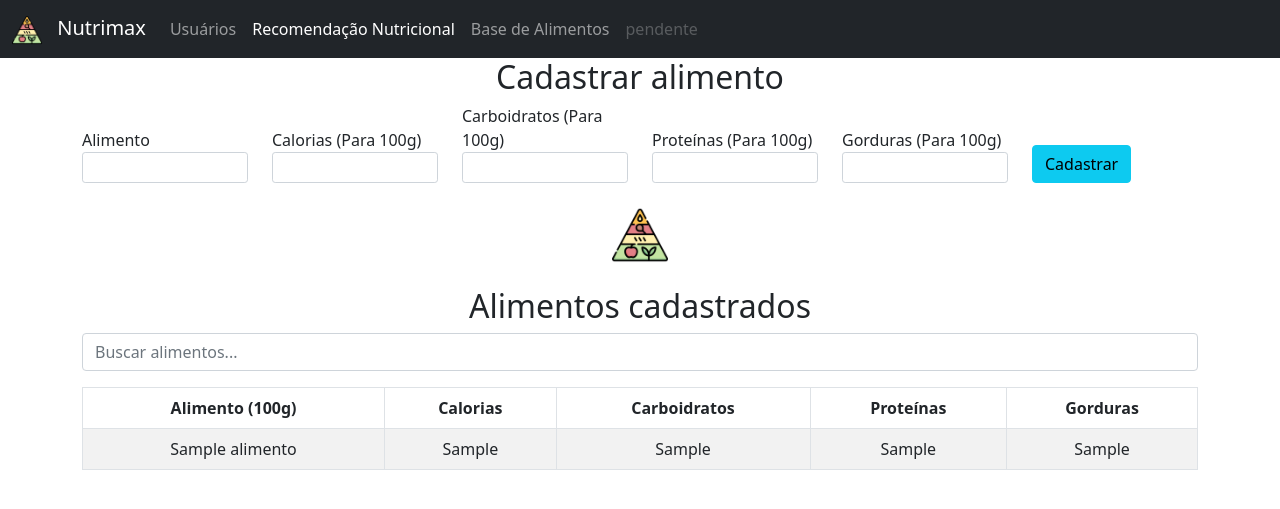
After one commit to aoagostinho2023/prj_ads_2024, a Django app: page /pages/alimentos/ in a window 1280 px wide. The commit adds this page. Shown: the top 509 px of the page. Run offline with Django 5.2, Linux system fonts and the light colour scheme; tables that the repository leaves empty hold one stand-in row (values such as "Sample post").

Commit message:
terceira sprint

```diff
--- a/nutrimax/app_nutrimax/models.py
+++ b/nutrimax/app_nutrimax/models.py
@@ -30,3 +30,12 @@ class Usuario(models.Model):
     tmb = models.IntegerField()
     imc = models.IntegerField()
     imc_stat = models.TextField(max_length=255)
+
+
+class Alimentos(models.Model):
+    id_alimento = models.AutoField(primary_key=True)
+    nome = models.TextField(max_length=255)
+    calorias = models.TextField(max_length=255)
+    carboidratos = models.TextField(max_length=255)
+    proteinas = models.TextField(max_length=255)
+    gorduras = models.TextField(max_length=255)
--- /dev/null
+++ b/nutrimax/app_nutrimax/templates/pages/alimentos.html
@@ -0,0 +1,139 @@
+{% extends 'pages/base.html' %} {% load static %} {% block conteudo %}
+
+<h2 style="text-align: center">Cadastrar alimento</h2>
+
+<!-- Formulario -->
+<form action="{% url 'cadastra_alimentos' %}" method="post">
+  {% csrf_token %}
+  <div class="container">
+    <div class="row align-items-end">
+      <div class="col">
+        <div class="form-group">
+          Alimento
+          <input
+            name="nome"
+            class="form-control-sm form-control"
+            type="text"
+            required
+          />
+        </div>
+      </div>
+      <div class="col">
+        <div class="form-group">
+          Calorias (Para 100g)
+          <input
+            name="calorias"
+            class="form-control-sm form-control"
+            type="text"
+            required
+          />
+        </div>
+      </div>
+      <div class="col">
+        <div class="form-group">
+          Carboidratos (Para 100g)
+          <input
+            name="carboidratos"
+            class="form-control-sm form-control"
+            type="text"
+            required
+          />
+        </div>
+      </div>
+      <div class="col">
+        <div class="form-group">
+          Proteínas (Para 100g)
+          <input
+            name="proteinas"
+            class="form-control-sm form-control"
+            type="text"
+            required
+          />
+        </div>
+      </div>
+      <div class="col">
+        <div class="form-group">
+          Gorduras (Para 100g)
+          <input
+            name="gorduras"
+            class="form-control-sm form-control"
+            type="text"
+            required
+          />
+        </div>
+      </div>
+      <div class="col">
+        <button class="btn btn-info mt-3" type="submit">Cadastrar</button>
+      </div>
+    </div>
+  </div>
+</form>
+<!-- Fim do Formulario -->
+<br />
+
+<div style="text-align: center" class="container">
+  <img
+    src="{% static 'images/nutrition.png' %}"
+    alt="Nutri Pyramid"
+    style="width: 5%; height: auto"
+  />
+</div>
+<br />
+
+<div class="container">
+  <h2 style="text-align: center">Alimentos cadastrados</h2>
+
+  <!-- Campo de busca -->
+  <input
+    id="search"
+    type="text"
+    class="form-control mb-3"
+    placeholder="Buscar alimentos..."
+  />
+
+  <table
+    id="alimentosTable"
+    style="text-align: center"
+    class="table table-bordered table-striped"
+  >
+    <thead>
+      <tr>
+        <th>Alimento (100g)</th>
+        <th>Calorias</th>
+        <th>Carboidratos</th>
+        <th>Proteínas</th>
+        <th>Gorduras</th>
+      </tr>
+    </thead>
+    <tbody>
+      {% for alimento in alimentos %}
+      <tr>
+        <td>{{alimento.nome}}</td>
+        <td>{{alimento.calorias}}</td>
+        <td>{{alimento.carboidratos}}</td>
+        <td>{{alimento.proteinas}}</td>
+        <td>{{alimento.gorduras}}</td>
+      </tr>
+      {% endfor %}
+    </tbody>
+  </table>
+</div>
+
+<script>
+  // Script para filtrar a tabela com base na busca
+  document.getElementById("search").addEventListener("keyup", function () {
+    var searchValue = this.value.toLowerCase();
+    var rows = document.querySelectorAll("#alimentosTable tbody tr");
+
+    rows.forEach(function (row) {
+      var alimento = row.cells[0].textContent.toLowerCase();
+      if (alimento.includes(searchValue)) {
+        row.style.display = "";
+      } else {
+        row.style.display = "none";
+      }
+    });
+  });
+</script>
+
+{% endblock %}
--- a/nutrimax/app_nutrimax/templates/pages/base.html
+++ b/nutrimax/app_nutrimax/templates/pages/base.html
@@ -59,6 +59,14 @@
             </li>
             <li class="nav-item">
               <a
+                class="nav-link"
+                aria-current="page"
+                href="{% url 'alimentos' %}"
+                >Base de Alimentos</a
+              >
+            </li>
+            <li class="nav-item">
+              <a
                 class="nav-link disabled"
                 href="#"
                 tabindex="-1"
--- a/nutrimax/app_nutrimax/views.py
+++ b/nutrimax/app_nutrimax/views.py
@@ -1,9 +1,40 @@
 from django.shortcuts import render
-from .models import Usuario
+from .models import *
 
 # Create your views here.
 def home(request):
     return render(request,'pages/home.html')
+
+def alimentos(request):
+    alimentos = {
+        'alimentos': Alimentos.objects.all().order_by('nome')
+    }
+
+    return render(request, 'pages/alimentos.html', alimentos)
+
+def cadastra_alimentos(request):
+    if request.method == 'POST':
+        nome = request.POST.get('nome')
+        calorias = float(request.POST.get('calorias'))
+        carboidratos = float(request.POST.get('carboidratos'))
+        proteinas = float(request.POST.get('proteinas'))
+        gorduras = float(request.POST.get('gorduras'))
+
+        # Criar e salvar o novo usuário
+        novo_alimento = Alimentos()
+        novo_alimento.nome = nome
+        novo_alimento.calorias = calorias
+        novo_alimento.carboidratos = carboidratos
+        novo_alimento.proteinas = proteinas
+        novo_alimento.gorduras = gorduras
+        novo_alimento.save()
+
+
+    alimentos = {
+        'alimentos': Alimentos.objects.all().order_by('nome')
+    }
+
+    return render(request, 'pages/alimentos.html', alimentos)
 
 def calcular_tmb(peso, altura, idade, sexo):
     # Fórmulas de Mifflin-St Jeor
--- a/nutrimax/nutrimax/urls.py
+++ b/nutrimax/nutrimax/urls.py
@@ -24,4 +24,6 @@ urlpatterns = [
     path('pages/base_usuarios/', views.base_usuarios, name= 'base_usuarios'),
     path('pages/recomendacao_nutricional/', views.recomendacao_nutricional, name= 'recomendacao_nutricional'),
     path('pages/recomendacao_nutricional/<int:usuario_id>/', views.recomendacao_nutricional, name='recomendacao_nutricional_com_usuario'),
+    path('pages/alimentos/', views.alimentos, name= 'alimentos'),
+    path('pages/cadastra_alimentos/', views.cadastra_alimentos, name= 'cadastra_alimentos'),
 ]
```
Also changed, not shown: nutrimax/app_nutrimax/migrations/0006_alimentos.py (added).
